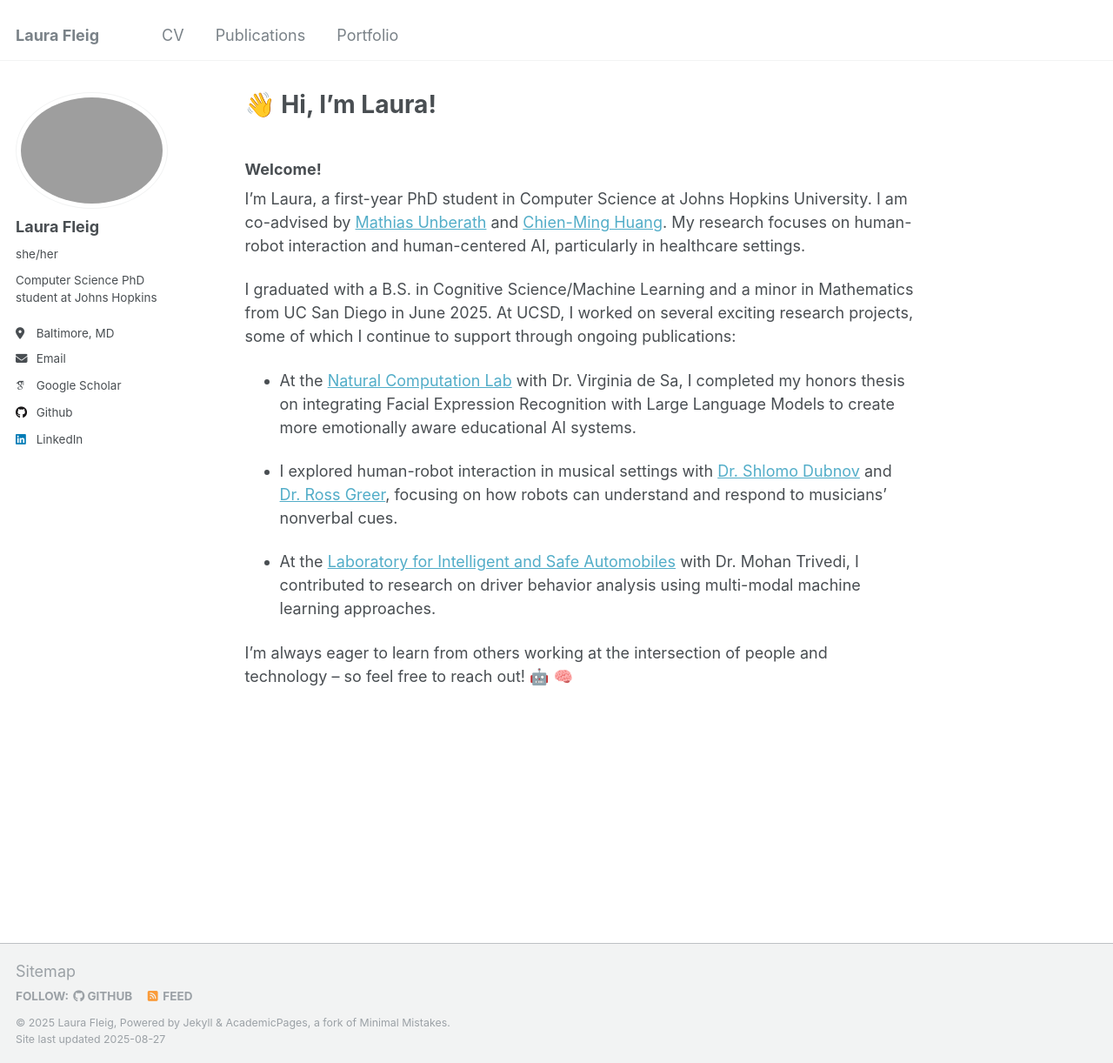
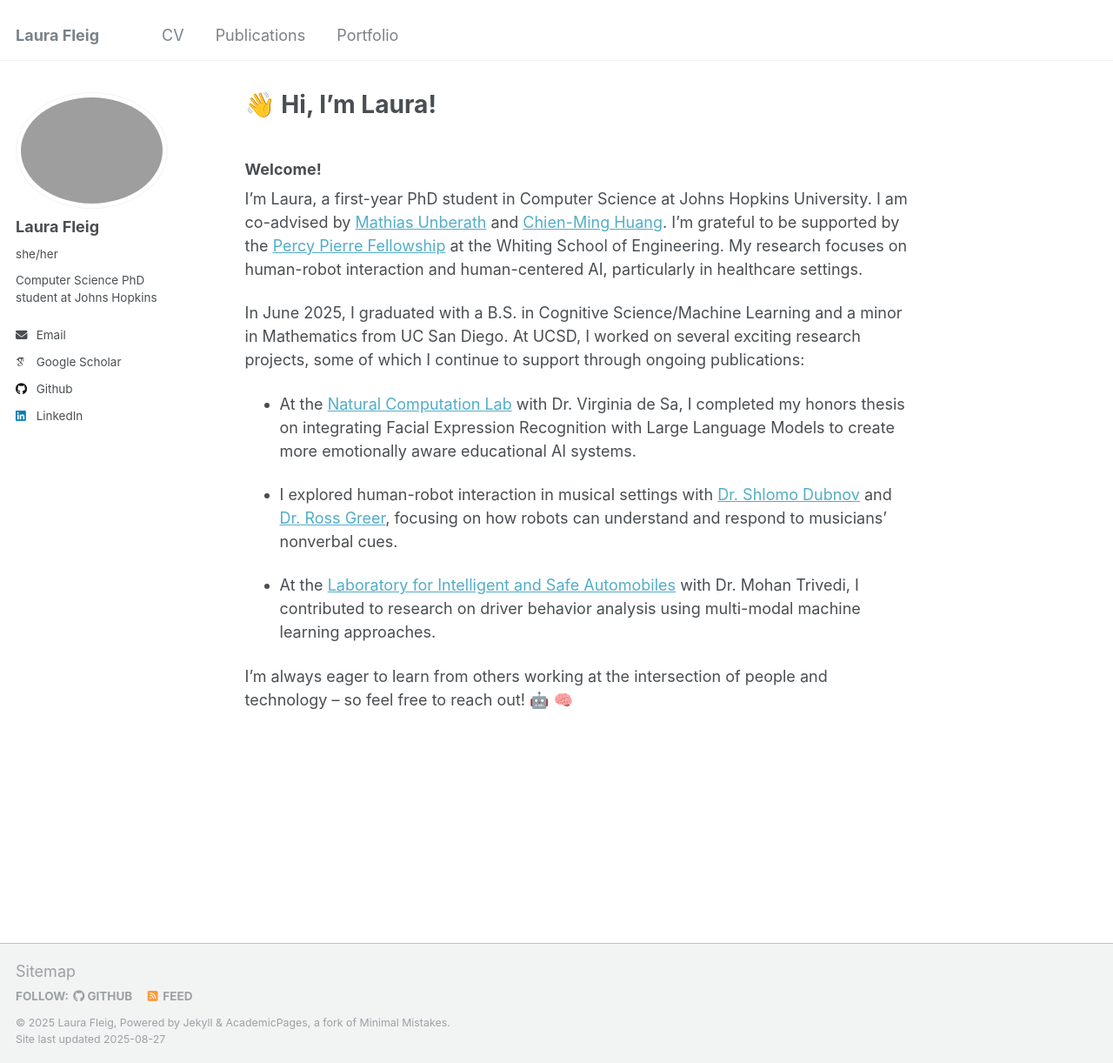
Before and after one commit to laurafleig/laurafleig.github.io, a Jekyll site: the page built from _pages/about.md, in a window 1280 px wide and 1222 px high. Shown: the whole window at 87% size. Built offline with Jekyll 4.4.1, drawn with Linux system fonts in a browser that asks for light colours; some web fonts are replaced.

Commit message:
Update about and config

```diff
--- a/_config.yml
+++ b/_config.yml
@@ -25,7 +25,7 @@ author:
   name             : "Laura Fleig"
   pronouns         : "she/her"
   bio              : "Computer Science PhD student at Johns Hopkins"
-  location         : "Baltimore, MD"
+  #location         : "Baltimore, MD"
   #employer         : "UC San Diego"
   uri              : # URL
   email            : "laurafleig@gmail.com"
--- a/_pages/about.md
+++ b/_pages/about.md
@@ -9,9 +9,9 @@ redirect_from:
 
 ### Welcome!
 
-I'm Laura, a first-year PhD student in Computer Science at Johns Hopkins University. I am co-advised by [Mathias Unberath](https://www.arcade.cs.jhu.edu/) and [Chien-Ming Huang](https://intuitivecomputing.github.io/index.html). My research focuses on human-robot interaction and human-centered AI, particularly in healthcare settings.
+I'm Laura, a first-year PhD student in Computer Science at Johns Hopkins University. I am co-advised by [Mathias Unberath](https://www.arcade.cs.jhu.edu/) and [Chien-Ming Huang](https://intuitivecomputing.github.io/index.html). I'm grateful to be supported by the [Percy Pierre Fellowship](https://engineering.jhu.edu/news/percy-pierre-doctoral-fellowship/) at the Whiting School of Engineering. My research focuses on human-robot interaction and human-centered AI, particularly in healthcare settings.
 
-I graduated with a B.S. in Cognitive Science/Machine Learning and a minor in Mathematics from UC San Diego in June 2025. At UCSD, I worked on several exciting research projects, some of which I continue to support through ongoing publications:
+In June 2025, I graduated with a B.S. in Cognitive Science/Machine Learning and a minor in Mathematics from UC San Diego. At UCSD, I worked on several exciting research projects, some of which I continue to support through ongoing publications:
 
 - At the [Natural Computation Lab](https://pages.ucsd.edu/~desa/) with Dr. Virginia de Sa, I completed my honors thesis on integrating Facial Expression Recognition with Large Language Models to create more emotionally aware educational AI systems.
 
```
